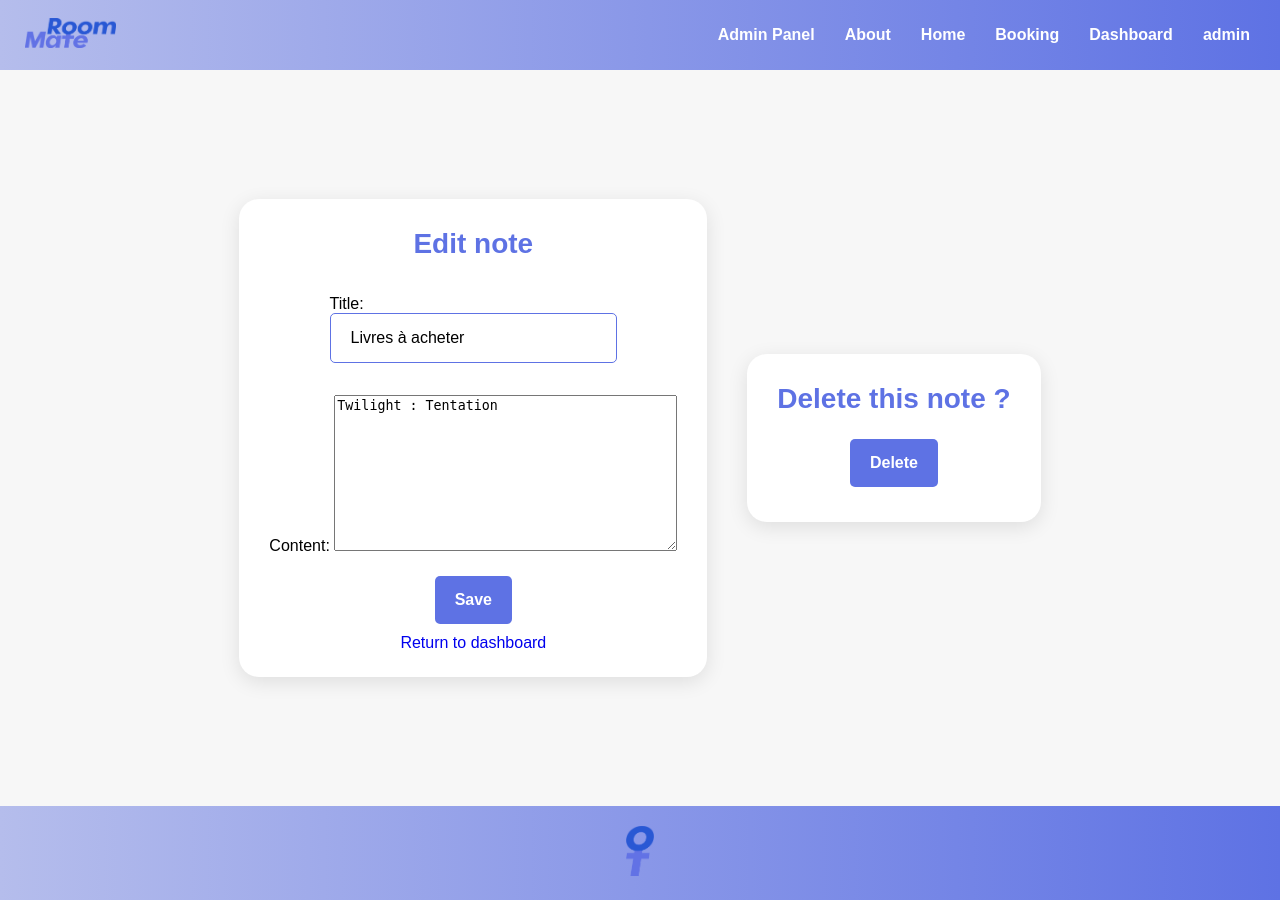
After one commit to Nechat-Houssam/Web_M1, a Django app: page /roommanager/edit_note/13/ in a window 1280 px wide. The commit adds this page. Run offline with Django 4.2, Linux system fonts and the light colour scheme; a user stored in the database is signed in; data comes from the database, SQL or seed files in the repository; both versions use the stored data as it was after the commit.

Commit message:
Notes widget

```diff
--- a/RoomMate/RoomMate/RoomManager/admin.py
+++ b/RoomMate/RoomMate/RoomManager/admin.py
@@ -1,8 +1,9 @@
 from django.contrib import admin
-from .models import UserProfile, Room, Event, EventInvite, EventRequest
+from .models import UserProfile, Room, Event, EventInvite, EventRequest, Note
 
 admin.site.register(Room)
 admin.site.register(Event)
 admin.site.register(UserProfile)
 admin.site.register(EventRequest)
 admin.site.register(EventInvite)
+admin.site.register(Note)
--- a/RoomMate/RoomMate/RoomManager/forms.py
+++ b/RoomMate/RoomMate/RoomManager/forms.py
@@ -1,5 +1,5 @@
 from django import forms
-from .models import Room, Event
+from .models import Room, Event, Note
 from django.contrib.auth.forms import UserCreationForm
 from django.contrib.auth.models import User
 
@@ -38,3 +38,8 @@ class EventForm(forms.ModelForm):
     class Meta:
         model = Event
         fields = ['date', 'start_time', 'end_time', 'room']
+
+class NoteForm(forms.ModelForm):
+    class Meta:
+        model = Note
+        fields = ('title', 'content')
--- a/RoomMate/RoomMate/RoomManager/models.py
+++ b/RoomMate/RoomMate/RoomManager/models.py
@@ -53,3 +53,12 @@ class EventRequest(models.Model):
 
     def __str__(self):
         return f"Request from {self.from_profile} to {self.to_event}"
+
+class Note(models.Model):
+    user = models.ForeignKey(User, on_delete=models.CASCADE)
+    title = models.CharField(max_length=255)
+    content = models.TextField(max_length=2000)
+    timestamp = models.DateTimeField(auto_now=True)
+
+    def __str__(self):
+        return f"Note from {self.user}, titled {self.title}"
--- /dev/null
+++ b/RoomMate/RoomMate/RoomManager/templates/RoomManager/edit_note.html
@@ -0,0 +1,72 @@
+{% extends 'RoomManager/base.html' %}
+
+{% block content %}
+    <style>
+        .content {
+          display: flex;
+          justify-content: center;
+          align-items: center;
+          height: 92vh;
+        }
+
+        body {
+          background-color: #f7f7f7;
+        }
+
+        form {
+          margin: 0px 20px;
+          display: flex;
+          flex-direction: column;
+          align-items: center;
+          padding: 10px 30px 25px 30px;
+          background-color: #fff;
+          border-radius: 20px;
+          box-shadow: 0px 5px 20px rgba(0, 0, 0, 0.1);
+        }
+
+        h1 {
+          color: #5e72e4;
+          font-size: 28px;
+          text-align: center;
+        }
+
+        input[type="text"] {
+            border: 1px solid #5e72e4;
+            border-radius: 5px;
+            font-size: 16px;
+            padding: 15px 20px;
+            width: 100%;
+            box-sizing: border-box;
+        }
+
+        button[type="submit"] {
+          background-color: #5e72e4;
+          border: none;
+          color: #fff;
+          cursor: pointer;
+          font-size: 16px;
+          font-weight: bold;
+          margin-top: 5px;
+          margin-bottom: 10px;
+          padding: 15px 20px;
+          border-radius: 5px;
+          transition: background-color 0.3s ease;
+        }
+
+        button[type="submit"]:hover {
+          background-color: #825ee4;
+        }
+    </style>
+    <form method="POST" action="{% url 'edit_note' note_id %}">
+        {% csrf_token %}
+        <h1>Edit note</h1>
+        {{ note_form.as_p }}
+        <button type="submit">Save</button>
+        <a href="{% url 'dashboard' %}">Return to dashboard</a>
+    </form>
+    <form method="POST" action="{% url 'delete_note' note_id %}">
+      {% csrf_token %}
+      <h1>Delete this note ?</h1>
+      <button type="submit" onclick="return confirm('Are you sure you want to delete this note?')">Delete</button>
+    </form>
+{% endblock %}
--- a/RoomMate/RoomMate/RoomManager/urls.py
+++ b/RoomMate/RoomMate/RoomManager/urls.py
@@ -18,5 +18,8 @@ urlpatterns = [
     path('create_event_request/', views.create_event_request, name='create_event_request'),
     path('user_role_reset/', views.user_role_reset, name='user_role_reset'),
     path('update_user_info/', views.update_user_info, name='update_user_info'),
-    path('cityview/', views.cityview, name='cityview')
+    path('cityview/', views.cityview, name='cityview'),
+    path('create_note/', views.create_note_request, name='create_note'),
+    path('edit_note/<int:note_id>/', views.edit_note, name='edit_note'),
+    path('delete_note/<int:note_id>/', views.delete_note, name='delete_note'),
 ]
--- a/RoomMate/RoomMate/RoomManager/views.py
+++ b/RoomMate/RoomMate/RoomManager/views.py
@@ -1,5 +1,5 @@
-from .forms import NewUserForm, RoomForm
-from .models import User, UserProfile, Room, Event, EventRequest, EventInvite
+from .forms import NewUserForm, RoomForm, NoteForm
+from .models import User, UserProfile, Room, Event, EventRequest, EventInvite, Note
 from django.http import JsonResponse
 from django.shortcuts import render, redirect, get_object_or_404
 from django.contrib.auth import login, logout, authenticate
@@ -7,6 +7,7 @@ from django.contrib.auth.forms import AuthenticationForm
 from django.contrib import messages
 from datetime import datetime, timedelta
 import json, requests
+from django.utils import timezone
 
 def home(request):
     rooms = Room.objects.all()
@@ -189,20 +190,6 @@ def update_user_info(request):
 
     return redirect("profile")
 
-def dashboard(request):
-    url = f'http://api.openweathermap.org/data/2.5/weather?q=Paris&APPID=f9c2f0f368afcfb53b6a73a394cfef82&units=metric'
-    response = requests.get(url)
-    data = json.loads(response.text)
-    if 'main' in data:
-        data['main']['temp_parts'] = separate_temperature_parts(data['main']['temp'])
-        data['main']['temp_min_parts'] = separate_temperature_parts(data['main']['temp_min'])
-        data['main']['temp_max_parts'] = separate_temperature_parts(data['main']['temp_max'])
-        data['main']['feels_like_parts'] = separate_temperature_parts(data['main']['feels_like'])
-    else:
-        data = None
-    print(data)
-    return render(request, 'RoomManager/dashboard.html', {'data': data})
-
 def separate_temperature_parts(temperature):
     temperature_str = str(temperature)
     if '.' in temperature_str:
@@ -215,7 +202,29 @@ def separate_temperature_parts(temperature):
         'decimal_part': decimal_part,
     }
 
+def dashboard(request):
+    user = request.user
+    notes = Note.objects.filter(user=user)
+    url = f'http://api.openweathermap.org/data/2.5/weather?q=Paris&APPID=f9c2f0f368afcfb53b6a73a394cfef82&units=metric'
+    response = requests.get(url)
+    data = json.loads(response.text)
+    if 'main' in data:
+        data['main']['temp_parts'] = separate_temperature_parts(data['main']['temp'])
+        data['main']['temp_min_parts'] = separate_temperature_parts(data['main']['temp_min'])
+        data['main']['temp_max_parts'] = separate_temperature_parts(data['main']['temp_max'])
+        data['main']['feels_like_parts'] = separate_temperature_parts(data['main']['feels_like'])
+    else:
+        data = None
+    print(data)
+    context = {
+        'data': data,
+        'notes': notes
+    }
+    return render(request, 'RoomManager/dashboard.html', context)
+
 def cityview(request):
+    user = request.user
+    notes = Note.objects.filter(user=user)
     city = request.POST.get('city')  # Retrieve the city name from the form
     print(city)
     if city:
@@ -232,4 +241,43 @@ def cityview(request):
         print(data)
     else:
         data = None
-    return render(request, 'RoomManager/dashboard.html', {'data': data})
+    context = {
+        'data': data,
+        'notes': notes
+    }
+    return render(request, 'RoomManager/dashboard.html', context)
+
+def create_note_request(request):
+    if request.method == "POST":
+        form = NoteForm(request.POST)
+        if form.is_valid():
+            note = form.save(commit=False)  # Create Note object but don't save it yet
+            note.user = request.user  # Set the user field to the currently logged-in user
+            note.timestamp = timezone.now()  # Set the timestamp to the current date and time
+            note.save()  # Save the note
+            messages.success(request, "Note saved")
+            return redirect("dashboard")
+        messages.error(request, "Unsuccessful note saving: invalid information")
+    form = NoteForm()
+    return render(request, "RoomManager/create_note.html", {"note_form": form})
+
+def edit_note(request, note_id):
+    user = request.user
+    note = get_object_or_404(Note, pk=note_id, user=user)
+    if request.method == 'POST':
+        form = NoteForm(request.POST, instance=note)
+        if form.is_valid():
+            form.save()
+            return redirect('dashboard')
+    else:
+        form = NoteForm(instance=note)
+    return render(request, 'RoomManager/edit_note.html', {'note_form': form, 'note_id': note_id})
+
+def delete_note(request, note_id):
+    note = get_object_or_404(Note, pk=note_id, user=request.user)
+    if request.method == 'POST':
+        note.delete()
+        return redirect('dashboard')
+    else:
+        form = NoteForm(instance=note)
+    return render(request, 'RoomManager/edit_note.html', {'note_form': form, 'note_id': note_id})
```
Also changed, not shown: RoomMate/RoomMate/RoomManager/templates/RoomManager/create_note.html (added, +66 -0 lines), RoomMate/RoomMate/RoomManager/templates/RoomManager/dashboard.html (+52 -3 lines), RoomMate/RoomMate/RoomManager/migrations/0009_note.py (added), RoomMate/RoomMate/db.sqlite3.
